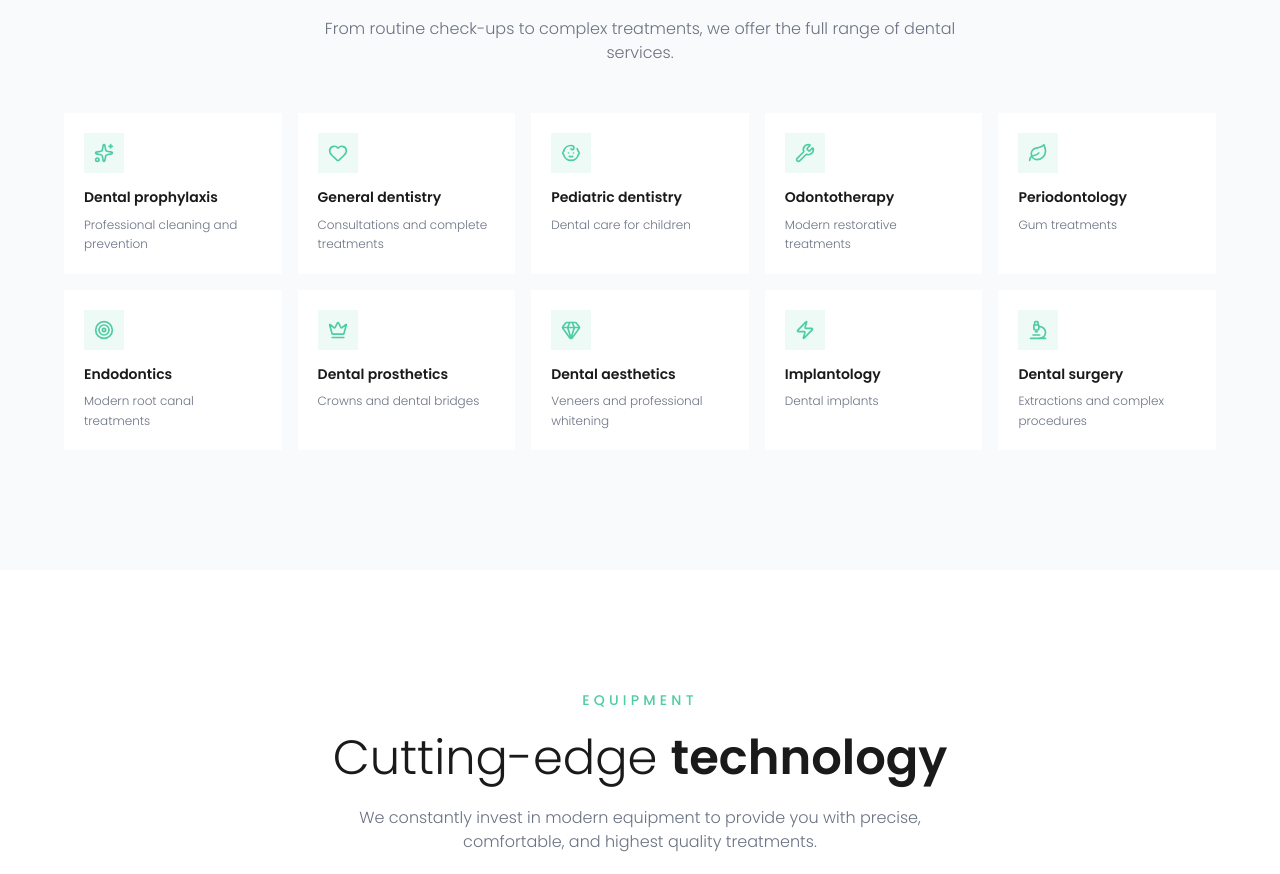
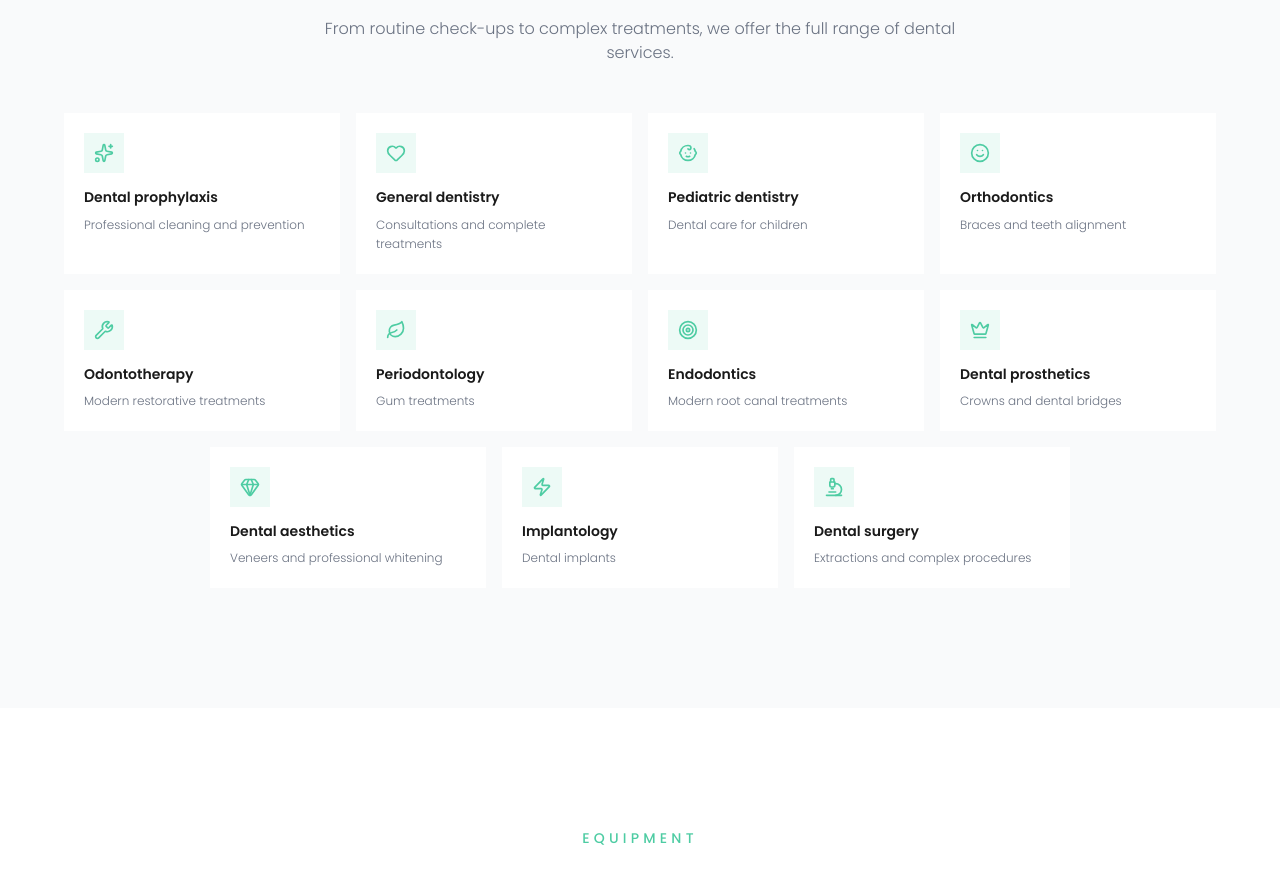
Before and after one commit to GeorgeMi/SDZ, a Next.js app: page /en in a window 1280 px wide. Shown: the part 3554-4428 px from the top of the page. Built offline with nearby package versions, Linux system fonts and the light colour scheme.

Commit message:
Add orthodontics service, balance grid with centered last row

```diff
--- a/components/Contact.tsx
+++ b/components/Contact.tsx
@@ -14,6 +14,7 @@ export default function Contact() {
     tServices("dentalProphylaxis"),
     tServices("generalDentistry"),
     tServices("pediatricDentistry"),
+    tServices("orthodontics"),
     tServices("odontotherapy"),
     tServices("periodontology"),
     tServices("endodontics"),
--- a/components/Services.tsx
+++ b/components/Services.tsx
@@ -6,6 +6,7 @@ import {
   Sparkles,
   Heart,
   Baby,
+  Smile,
   Wrench,
   Leaf,
   Target,
@@ -23,6 +24,7 @@ export default function Services() {
     { title: t("dentalProphylaxis"), description: t("dentalProphylaxisDesc"), Icon: Sparkles },
     { title: t("generalDentistry"), description: t("generalDentistryDesc"), Icon: Heart },
     { title: t("pediatricDentistry"), description: t("pediatricDentistryDesc"), Icon: Baby },
+    { title: t("orthodontics"), description: t("orthodonticsDesc"), Icon: Smile },
     { title: t("odontotherapy"), description: t("odontotherapyDesc"), Icon: Wrench },
     { title: t("periodontology"), description: t("periodontologyDesc"), Icon: Leaf },
     { title: t("endodontics"), description: t("endodonticsDesc"), Icon: Target },
@@ -53,7 +55,7 @@ export default function Services() {
           </p>
         </motion.div>
 
-        <div className="grid grid-cols-2 sm:grid-cols-3 md:grid-cols-4 lg:grid-cols-5 gap-3 sm:gap-4">
+        <div className="flex flex-wrap justify-center gap-3 sm:gap-4">
           {services.map((service, index) => {
             const IconComponent = service.Icon;
             return (
@@ -64,7 +66,7 @@ export default function Services() {
                 whileInView={{ opacity: 1, y: 0 }}
                 viewport={{ once: true }}
                 transition={{ duration: 0.4, delay: index * 0.05 }}
-                className="group bg-white p-3 sm:p-4 lg:p-5 cursor-pointer transition-all duration-300 hover:-translate-y-2 sm:hover:-translate-y-3 hover:shadow-xl"
+                className="w-[calc(50%-6px)] sm:w-[calc(33.333%-10.667px)] md:w-[calc(25%-12px)] group bg-white p-3 sm:p-4 lg:p-5 cursor-pointer transition-all duration-300 hover:-translate-y-2 sm:hover:-translate-y-3 hover:shadow-xl"
               >
                 <div className="w-8 h-8 sm:w-10 sm:h-10 bg-mint/10 flex items-center justify-center mb-3 sm:mb-4 group-hover:bg-mint/20 transition-colors">
                   <IconComponent className="w-4 h-4 sm:w-5 sm:h-5 text-mint" />
--- a/messages/en.json
+++ b/messages/en.json
@@ -107,6 +107,8 @@
     "generalDentistryDesc": "Consultations and complete treatments",
     "pediatricDentistry": "Pediatric dentistry",
     "pediatricDentistryDesc": "Dental care for children",
+    "orthodontics": "Orthodontics",
+    "orthodonticsDesc": "Braces and teeth alignment",
     "odontotherapy": "Odontotherapy",
     "odontotherapyDesc": "Modern restorative treatments",
     "periodontology": "Periodontology",
--- a/messages/ro.json
+++ b/messages/ro.json
@@ -107,6 +107,8 @@
     "generalDentistryDesc": "Consultații și tratamente complete",
     "pediatricDentistry": "Stomatologie pediatrică",
     "pediatricDentistryDesc": "Îngrijire dentară pentru copii",
+    "orthodontics": "Ortodonție",
+    "orthodonticsDesc": "Aparate dentare și alinierea dinților",
     "odontotherapy": "Odontoterapie",
     "odontotherapyDesc": "Tratamente restaurative",
     "periodontology": "Parodontologie",
```
